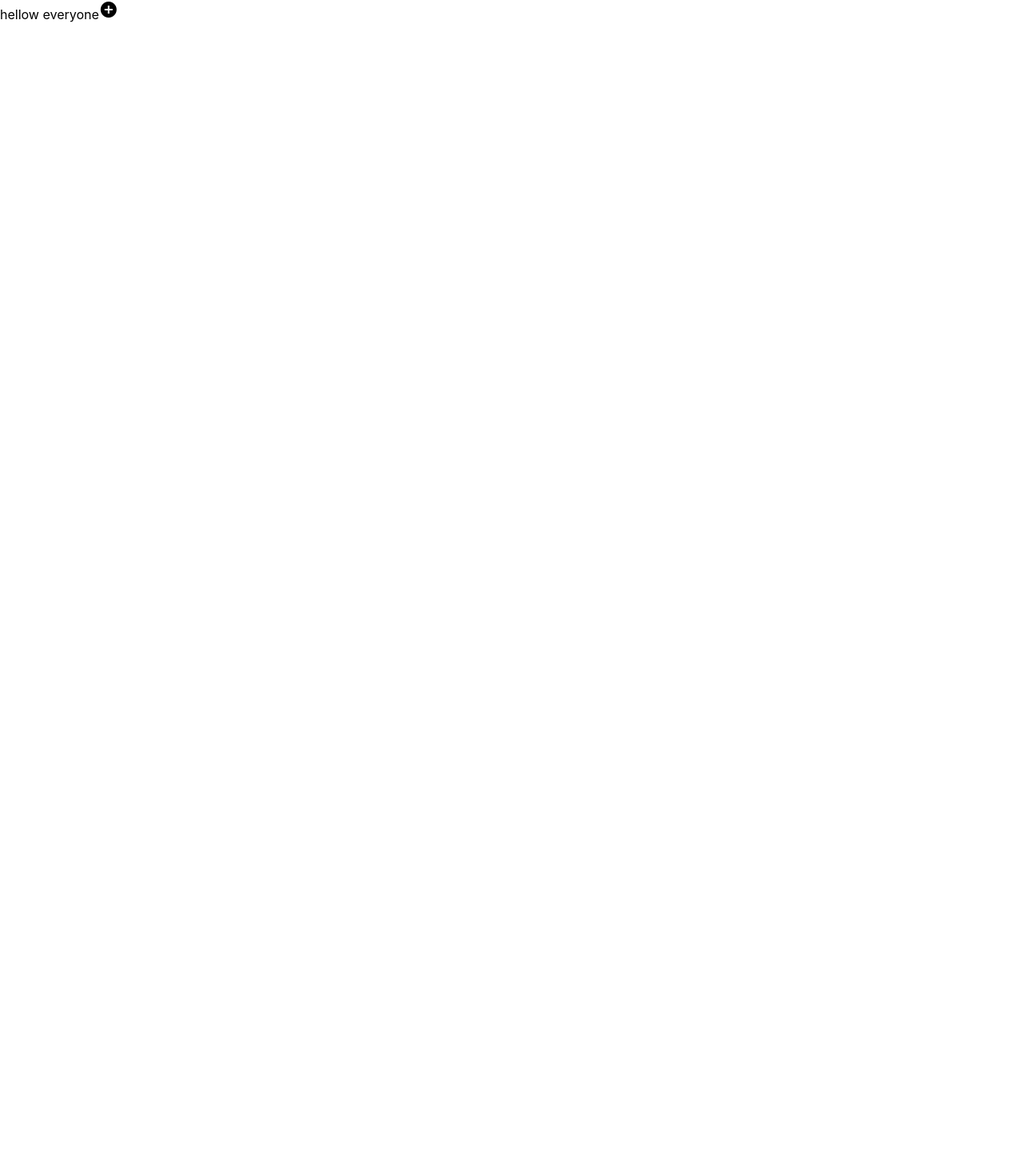
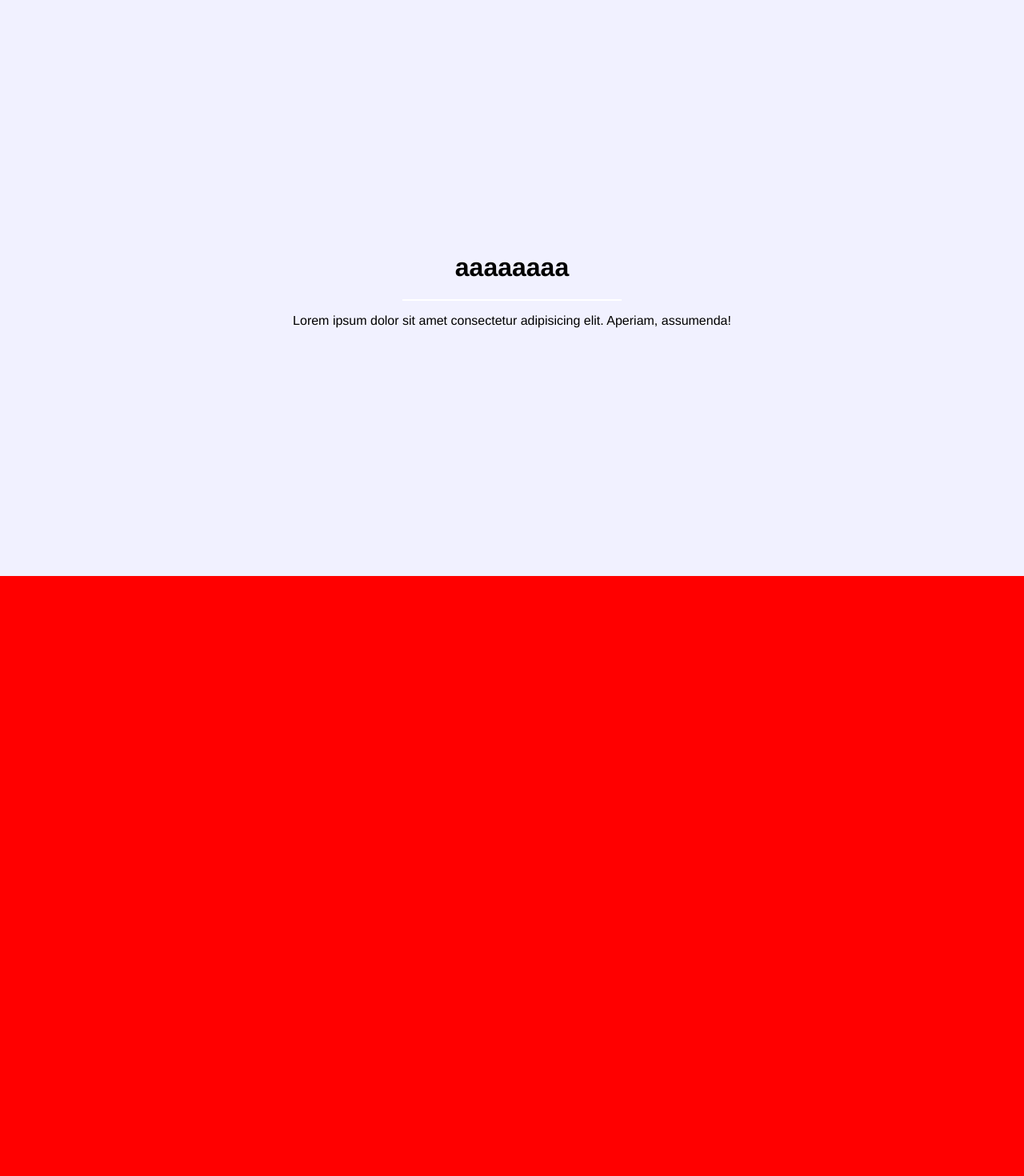
Before and after one commit to bq1028/website-3, a React (Create React App) app: page / in a window 1280 px wide. Shown: the top 1470 px of the page at 80% size. Before the commit the page ends 800 px from the top, so only its background shows below. Built offline with nearby package versions, Linux system fonts and the light colour scheme.

Commit message:
first skillet

```diff
--- a/src/App.js
+++ b/src/App.js
@@ -1,14 +1,19 @@
 import React from 'react';
 import './App.css';
-import Icon from '@material-ui/core/Icon';
+
+import Home from './comonents/Home/Home';
+import SectionTitle from './comonents/SectionTitle/SectionTitle';
+import Footer from './comonents/Footer/Footer';
 
 function App() {
-  return (
-    <div className="App">
-        hellow everyone
-        <Icon>add_circle</Icon>
-    </div>
-  );
+    return (
+      	<div className="App">
+        	<Home id='Home' slogan='aaaaaaaa' text='Lorem ipsum dolor sit amet consectetur adipisicing elit. Aperiam, assumenda!'/>
+			<div id='' className='slider'></div>
+
+			<Footer />
+		</div>
+  	);
 }
 
 export default App;
--- /dev/null
+++ b/src/comonents/Footer/Footer.jsx
@@ -0,0 +1,22 @@
+import React, { Component } from 'react';
+import Grid from '@material-ui/core/Grid';
+
+import './Footer.scss';
+
+
+
+class Footer extends Component {
+
+    render() {
+
+        return (
+            <Grid container >
+                <Grid item>
+                    ffooter
+                </Grid>
+            </Grid>
+        )
+    }
+}
+
+export default Footer;
--- /dev/null
+++ b/src/comonents/Home/Home.jsx
@@ -0,0 +1,26 @@
+import React, { Component } from 'react';
+import Grid from '@material-ui/core/Grid';
+
+import './Home.scss';
+
+
+
+class Home extends Component {
+
+    render() {
+
+        return (
+            <Grid container className="home">
+                <Grid item xs={12} className='home--slogan'>
+                    <div>
+                        <h1>{this.props.slogan}</h1>
+                        <div className="home--slogan--line"></div>
+                        <p>{this.props.text}</p>
+                    </div>
+                </Grid>
+            </Grid>
+        )
+    }
+}
+
+export default Home;
--- /dev/null
+++ b/src/comonents/Home/Home.scss
@@ -0,0 +1,30 @@
+body {
+    font-family: Helvetica;
+}
+
+.home {
+    background-color: #f1f1ff;
+    height: 90vh;
+    text-align: center;
+
+    &--slogan {
+        display: flex;
+        align-items: center;
+        justify-content: center;
+
+        &--line {
+            height: 2px;
+            width: 50%;
+            background-color: white;
+            margin: 0 auto;
+        }
+    }
+
+
+}
+
+.slider {
+    height: 100vh;
+    width: 100%;
+    background-color: red;
+}
--- /dev/null
+++ b/src/comonents/SectionTitle/SectionTitle.jsx
@@ -0,0 +1,25 @@
+import React, { Component } from 'react';
+import Grid from '@material-ui/core/Grid';
+
+import './SectionTitle.scss';
+
+
+
+class SectionTitle extends Component {
+
+    render() {
+
+        return (
+            <Grid container>
+                <Grid item xs={12} className="sectionTitle">
+                    <div className='sectionTitle--div'>
+                        <h1 className='sectionTitle--title'>{this.props.title}</h1>
+                        <p className='sectionTitle--text'>{this.props.text}</p>
+                    </div>
+                </Grid>
+            </Grid>
+        )
+    }
+}
+
+export default SectionTitle;
--- /dev/null
+++ b/src/comonents/SectionTitle/SectionTitle.scss
@@ -0,0 +1,22 @@
+.sectionTitle {
+    display: flex;
+    justify-content: center;
+    align-items: center;
+    text-align: center;
+    background-color: #0f071c;
+
+    &--div {
+        padding: 20px 0;
+    }
+
+    &--title {
+        font-size: 3em;
+
+    }
+
+    &--text {
+        word-break: break-all;
+        margin: 0 auto;
+        max-width: 80%;
+    }
+}
```
Also changed, not shown: src/comonents/Footer/Footer.scss (added).
